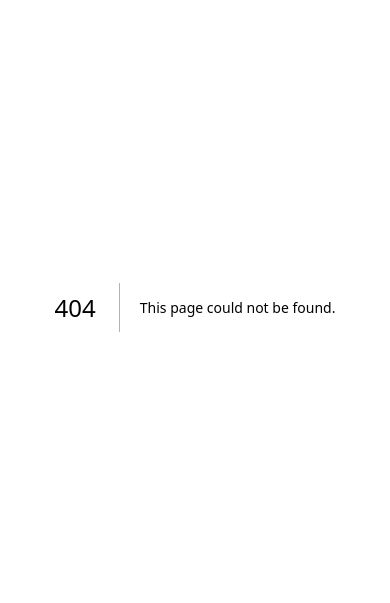
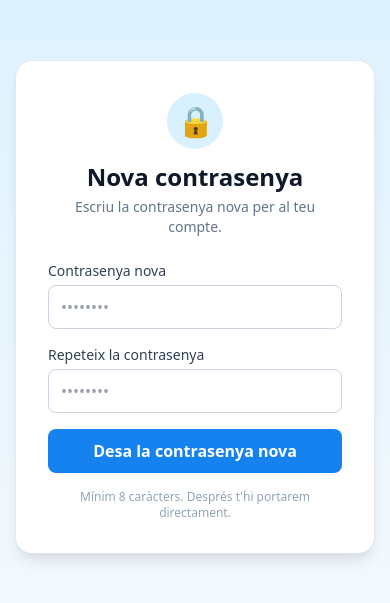
Before and after one commit to tonicorominasrams-droid/piscina-comunitaria, a Next.js app: page /reset-password in a window 390 px wide. Before the commit this address had no page. Shown: the part 115-718 px from the top of the page. Built offline with nearby package versions, Linux system fonts and the light colour scheme.

Commit message:
reset contrasenya i responsive

```diff
--- a/src/app/login/actions.ts
+++ b/src/app/login/actions.ts
@@ -34,6 +34,39 @@ export async function enviaEnllacMagic(
       shouldCreateUser: true,
       emailRedirectTo: `${siteUrl}/auth/confirm?next=/dashboard`,
     },
+  });
+
+  if (error) {
+    return {
+      error:
+        "No s'ha pogut enviar el correu. Torna-ho a provar d'aquí una estona.",
+    };
+  }
+
+  return { ok: true };
+}
+
+/**
+ * Envia un correu de recuperació de contrasenya. L'enllaç porta l'usuari, via
+ * /auth/confirm, fins a /reset-password per establir-hi una contrasenya nova.
+ */
+export async function enviaCorreuRecuperacio(
+  _prevState: EstatLogin,
+  formData: FormData,
+): Promise<EstatLogin> {
+  const email = String(formData.get("email") || "")
+    .trim()
+    .toLowerCase();
+
+  if (!email || !email.includes("@")) {
+    return { error: "Introdueix una adreça de correu vàlida." };
+  }
+
+  const supabase = await createClient();
+  const siteUrl = process.env.NEXT_PUBLIC_SITE_URL || "http://localhost:3000";
+
+  const { error } = await supabase.auth.resetPasswordForEmail(email, {
+    redirectTo: `${siteUrl}/auth/confirm?next=/reset-password`,
   });
 
   if (error) {
--- a/src/app/login/page.tsx
+++ b/src/app/login/page.tsx
@@ -2,6 +2,7 @@
 
 import { useActionState, useState } from "react";
 import {
+  enviaCorreuRecuperacio,
   enviaEnllacMagic,
   iniciaSessioAmbContrasenya,
   type EstatLogin,
@@ -13,6 +14,7 @@ type Metode = "enllac" | "contrasenya";
 
 export default function LoginPage() {
   const [metode, setMetode] = useState<Metode>("enllac");
+  const [recuperant, setRecuperant] = useState(false);
 
   const [estatEnllac, accioEnllac, pendentEnllac] = useActionState(
     enviaEnllacMagic,
@@ -20,6 +22,8 @@ export default function LoginPage() {
   );
   const [estatContrasenya, accioContrasenya, pendentContrasenya] =
     useActionState(iniciaSessioAmbContrasenya, estatInicial);
+  const [estatRecuperacio, accioRecuperacio, pendentRecuperacio] =
+    useActionState(enviaCorreuRecuperacio, estatInicial);
 
   return (
     <main className="flex min-h-screen items-center justify-center bg-gradient-to-b from-aigua-100 to-slate-50 p-4">
@@ -44,6 +48,58 @@ export default function LoginPage() {
               clic a l&apos;enllaç per entrar.
             </p>
           </div>
+        ) : estatRecuperacio.ok ? (
+          <div className="rounded-lg bg-green-50 p-4 text-center text-sm text-green-800 ring-1 ring-green-200">
+            <p className="font-semibold">📧 Correu enviat!</p>
+            <p className="mt-1">
+              T&apos;hem enviat un enllaç per restablir la contrasenya. Obre el
+              teu correu i fes clic a l&apos;enllaç per triar-ne una de nova.
+            </p>
+          </div>
+        ) : recuperant ? (
+          <form action={accioRecuperacio} className="space-y-4">
+            <div>
+              <label
+                htmlFor="email-recuperacio"
+                className="mb-1 block text-sm font-medium text-slate-700"
+              >
+                Adreça de correu
+              </label>
+              <input
+                id="email-recuperacio"
+                name="email"
+                type="email"
+                required
+                autoComplete="email"
+                placeholder="nom@exemple.com"
+                className="w-full rounded-lg border border-slate-300 px-3 py-2 text-slate-900 outline-none focus:border-aigua-500 focus:ring-2 focus:ring-aigua-200"
+              />
+            </div>
+
+            {estatRecuperacio.error && (
+              <p className="rounded-lg bg-red-50 px-3 py-2 text-sm text-red-700 ring-1 ring-red-200">
+                {estatRecuperacio.error}
+              </p>
+            )}
+
+            <button
+              type="submit"
+              disabled={pendentRecuperacio}
+              className="w-full rounded-lg bg-aigua-600 px-4 py-2.5 font-semibold text-white transition hover:bg-aigua-700 disabled:cursor-not-allowed disabled:opacity-60"
+            >
+              {pendentRecuperacio
+                ? "Enviant…"
+                : "Envia'm l'enllaç per restablir-la"}
+            </button>
+
+            <button
+              type="button"
+              onClick={() => setRecuperant(false)}
+              className="w-full text-center text-xs text-slate-400 hover:text-slate-600"
+            >
+              ← Torna a l&apos;inici de sessió
+            </button>
+          </form>
         ) : (
           <>
             <div className="mb-5 grid grid-cols-2 gap-1 rounded-lg bg-slate-100 p-1">
@@ -161,9 +217,13 @@ export default function LoginPage() {
                   {pendentContrasenya ? "Entrant…" : "Entra"}
                 </button>
 
-                <p className="text-center text-xs text-slate-400">
-                  Entra amb el correu i la contrasenya del teu compte.
-                </p>
+                <button
+                  type="button"
+                  onClick={() => setRecuperant(true)}
+                  className="block w-full text-center text-xs text-aigua-600 hover:text-aigua-700"
+                >
+                  Has oblidat la contrasenya?
+                </button>
               </form>
             )}
           </>
--- /dev/null
+++ b/src/app/reset-password/actions.ts
@@ -0,0 +1,54 @@
+"use server";
+
+import { redirect } from "next/navigation";
+import { createClient } from "@/lib/supabase/server";
+
+export type EstatReset = {
+  error?: string;
+};
+
+/**
+ * Estableix una contrasenya nova per a l'usuari.
+ *
+ * Cal que hi hagi una sessió de recuperació activa, creada quan l'usuari obre
+ * l'enllaç del correu (que passa per /auth/confirm amb type=recovery).
+ */
+export async function actualitzaContrasenya(
+  _prevState: EstatReset,
+  formData: FormData,
+): Promise<EstatReset> {
+  const contrasenya = String(formData.get("contrasenya") || "");
+  const confirmacio = String(formData.get("confirmacio") || "");
+
+  if (contrasenya.length < 8) {
+    return { error: "La contrasenya ha de tenir com a mínim 8 caràcters." };
+  }
+
+  if (contrasenya !== confirmacio) {
+    return { error: "Les contrasenyes no coincideixen." };
+  }
+
+  const supabase = await createClient();
+
+  // Comprova que hi ha una sessió de recuperació vàlida abans de res.
+  const {
+    data: { user },
+  } = await supabase.auth.getUser();
+
+  if (!user) {
+    return {
+      error:
+        "L'enllaç de recuperació no és vàlid o ha caducat. Torna a demanar-ne un de nou.",
+    };
+  }
+
+  const { error } = await supabase.auth.updateUser({ password: contrasenya });
+
+  if (error) {
+    return {
+      error: "No s'ha pogut actualitzar la contrasenya. Torna-ho a provar.",
+    };
+  }
+
+  redirect("/dashboard");
+}
--- /dev/null
+++ b/src/app/reset-password/page.tsx
@@ -0,0 +1,89 @@
+"use client";
+
+import { useActionState } from "react";
+import { actualitzaContrasenya, type EstatReset } from "./actions";
+
+const estatInicial: EstatReset = {};
+
+export default function ResetPasswordPage() {
+  const [estat, accio, pendent] = useActionState(
+    actualitzaContrasenya,
+    estatInicial,
+  );
+
+  return (
+    <main className="flex min-h-screen items-center justify-center bg-gradient-to-b from-aigua-100 to-slate-50 p-4">
+      <div className="w-full max-w-md rounded-2xl bg-white p-8 shadow-lg ring-1 ring-slate-200">
+        <div className="mb-6 text-center">
+          <div className="mx-auto mb-3 flex h-14 w-14 items-center justify-center rounded-full bg-aigua-100 text-3xl">
+            🔒
+          </div>
+          <h1 className="text-2xl font-bold text-slate-900">
+            Nova contrasenya
+          </h1>
+          <p className="mt-1 text-sm text-slate-500">
+            Escriu la contrasenya nova per al teu compte.
+          </p>
+        </div>
+
+        <form action={accio} className="space-y-4">
+          <div>
+            <label
+              htmlFor="contrasenya"
+              className="mb-1 block text-sm font-medium text-slate-700"
+            >
+              Contrasenya nova
+            </label>
+            <input
+              id="contrasenya"
+              name="contrasenya"
+              type="password"
+              required
+              minLength={8}
+              autoComplete="new-password"
+              placeholder="••••••••"
+              className="w-full rounded-lg border border-slate-300 px-3 py-2 text-slate-900 outline-none focus:border-aigua-500 focus:ring-2 focus:ring-aigua-200"
+            />
+          </div>
+
+          <div>
+            <label
+              htmlFor="confirmacio"
+              className="mb-1 block text-sm font-medium text-slate-700"
+            >
+              Repeteix la contrasenya
+            </label>
+            <input
+              id="confirmacio"
+              name="confirmacio"
+              type="password"
+              required
+              minLength={8}
+              autoComplete="new-password"
+              placeholder="••••••••"
+              className="w-full rounded-lg border border-slate-300 px-3 py-2 text-slate-900 outline-none focus:border-aigua-500 focus:ring-2 focus:ring-aigua-200"
+            />
+          </div>
+
+          {estat.error && (
+            <p className="rounded-lg bg-red-50 px-3 py-2 text-sm text-red-700 ring-1 ring-red-200">
+              {estat.error}
+            </p>
+          )}
+
+          <button
+            type="submit"
+            disabled={pendent}
+            className="w-full rounded-lg bg-aigua-600 px-4 py-2.5 font-semibold text-white transition hover:bg-aigua-700 disabled:cursor-not-allowed disabled:opacity-60"
+          >
+            {pendent ? "Desant…" : "Desa la contrasenya nova"}
+          </button>
+
+          <p className="text-center text-xs text-slate-400">
+            Mínim 8 caràcters. Després t&apos;hi portarem directament.
+          </p>
+        </form>
+      </div>
+    </main>
+  );
+}
```
Also changed, not shown: .claude/settings.local.json.
